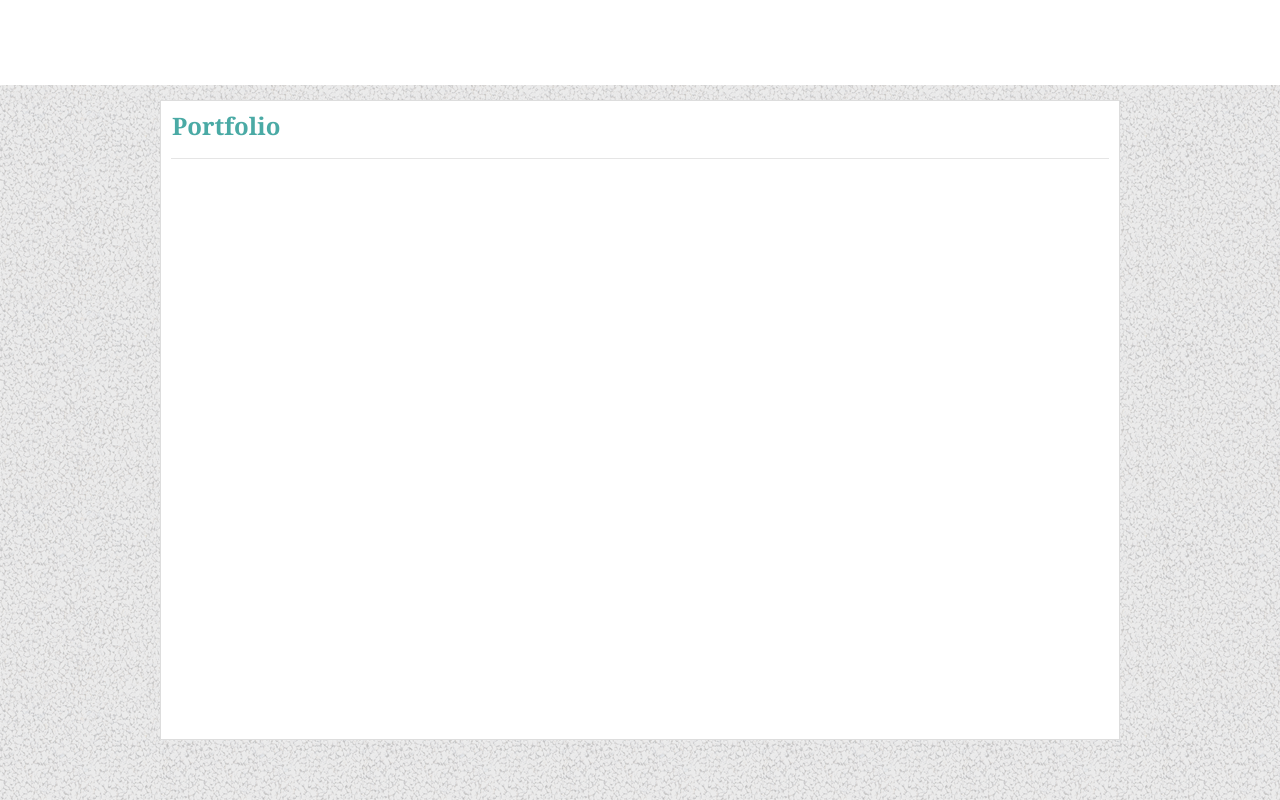
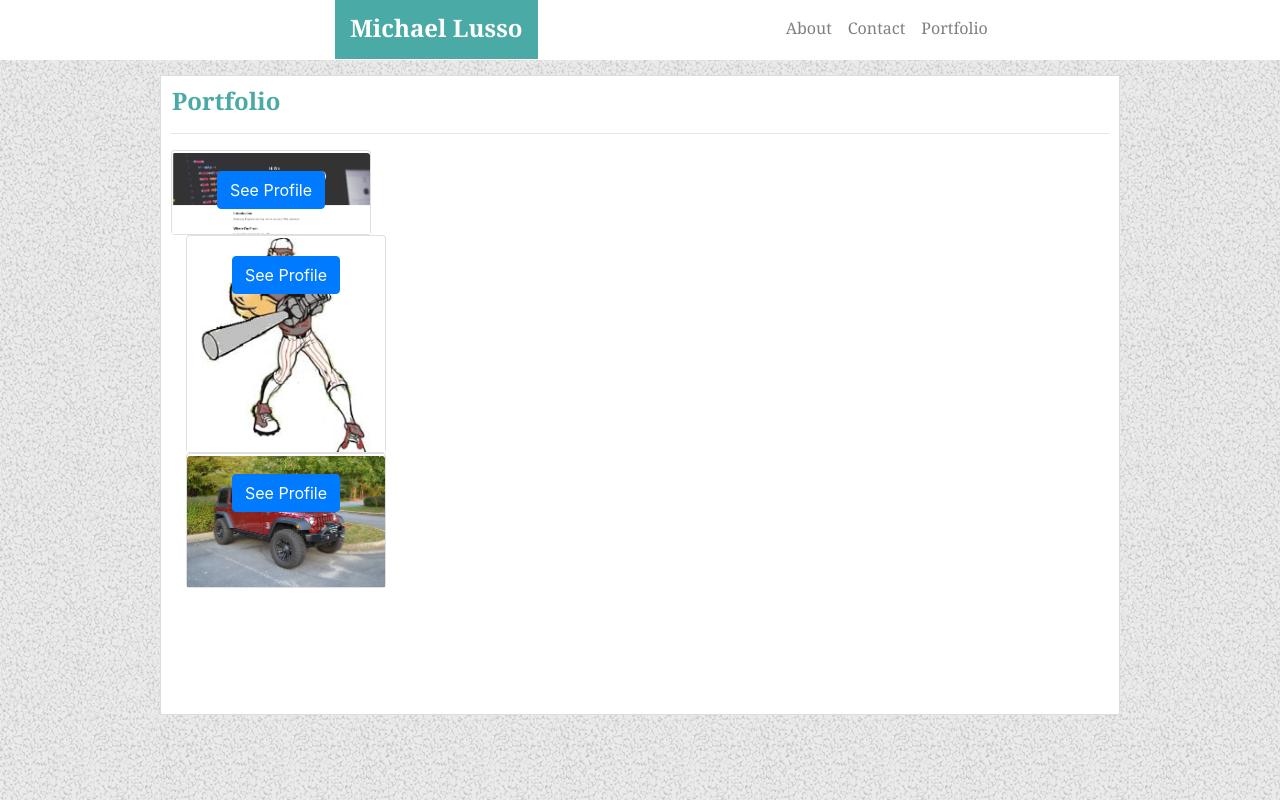
Before and after one commit to Mlusso06/Bootstrap-Portfolio, a plain HTML site: page portfolio.html in a window 1280 px wide. Drawn offline with nearby package versions, Linux system fonts and the light colour scheme.

Commit message:
adding content to all pages, creating a saving spot

```diff
--- a/assets/css/style.css
+++ b/assets/css/style.css
@@ -6,7 +6,7 @@ header {
     background-color: #ffffff;
     border-color: #cccccc;
     border-width: 2px;
-    height: 85px;
+    height: 60px;
 }
 
 
@@ -24,14 +24,16 @@ body {
     font-family: 'Georgia', Times, Times New Roman, serif;
     font-size: 1.5em;
     background: #4aaaa5;
-    padding: 10px;
+    padding: 15px;
     width: 250px;
     text-align: center;
-    margin: auto;
+    height: auto;
+    /* margin: auto; */
 }
 
-.footer {
+footer {
     background-color: #666666;
+    border-top: 8px solid #4aaaa5;
 }
 /* adding a container to hold the image and text about me */
 
--- a/portfolio.html
+++ b/portfolio.html
@@ -12,26 +12,71 @@
     <title>Portfolio of work</title>
 </head>
 
-<header>
 
 
-</header>
-
 <body>
+    <header>
+        <div class="container-fluid">
+            <div class="row h-100">
+                <div class="col-lg-3 col-md-3 col-sm-1 col-12"></div>
+                <div class="col-lg-4 col-md-4 col-sm-4 col-12 my-auto ">
+                    <span class="myName"><strong>Michael Lusso</strong></span></div>
+                <!-- Links -->
+                <div class="col-lg-5 col-md-5 col-sm-7 col-12 my-auto">
+                    <nav class="navbar navbar-expand-md navbar-light ml-auto">
+                        <ul class="navbar-nav ">
+                            <li class="nav-item">
+                                <a class="nav-link" href="index.html">About</a>
+                            </li>
+                            <li class="nav-item">
+                                <a class="nav-link" href="contact.html">Contact</a>
+                            </li>
+                            <li class="nav-item">
+                                <a class="nav-link" href="portfolio.html">Portfolio</a>
+                            </li>
+                        </ul>
+                    </nav>
+                </div>
+            </div>
+        </div>
+    </header>
     <div class="container contentBox3">
         <!-- Heading of this Page-->
         <h3 id="portfolio"> Portfolio</h3>
         <hr>
-<div class="row"></div>
-        <div class="col-md-4"></div>
-        <div class="col-md-4"></div>
-        <div class="col-md-4"></div>
-
-<div class="row"></div>
+        <!--Row 1 with 3 colums-->
+        <div class="row">
+        <div class="col">
+            <div class="card img-fluid text-center" style="width:200px">
+                <img class="card-img-top" src="assets/images/firstWork.jpg" alt="Card image" style="width:100%">
+                <div class="card-img-overlay">
+                    <a href="#" class="btn btn-primary">See Profile</a>
+                </div>
+            </div>
+        </div>
+    </div>
+    <div class="col">
+        <div class="card img-fluid text-center" style="width:200px">
+            <img class="card-img-top" src="assets/images/images.jpg" alt="Card image" style="width:100%">
+            <div class="card-img-overlay">
+                <a href="#" class="btn btn-primary">See Profile</a>
+            </div>
+        </div>
+    </div>
+    <div class="col">
+        <div class="card img-fluid text-center" style="width:200px">
+            <img class="card-img-top" src="assets/images/Jeep.JPG" alt="Card image" style="width:100%">
+            <div class="card-img-overlay">
+                <a href="#" class="btn btn-primary">See Profile</a>
+            </div>
+        </div>
+    </div>
+</div>
+    <div class="row"></div>
 
 
 
-<div class="row"></div>
+    <div class="row"></div>
 
 
 
```
Also changed, not shown: contact.html (+26 -3 lines), index.html (+38 -17 lines).
